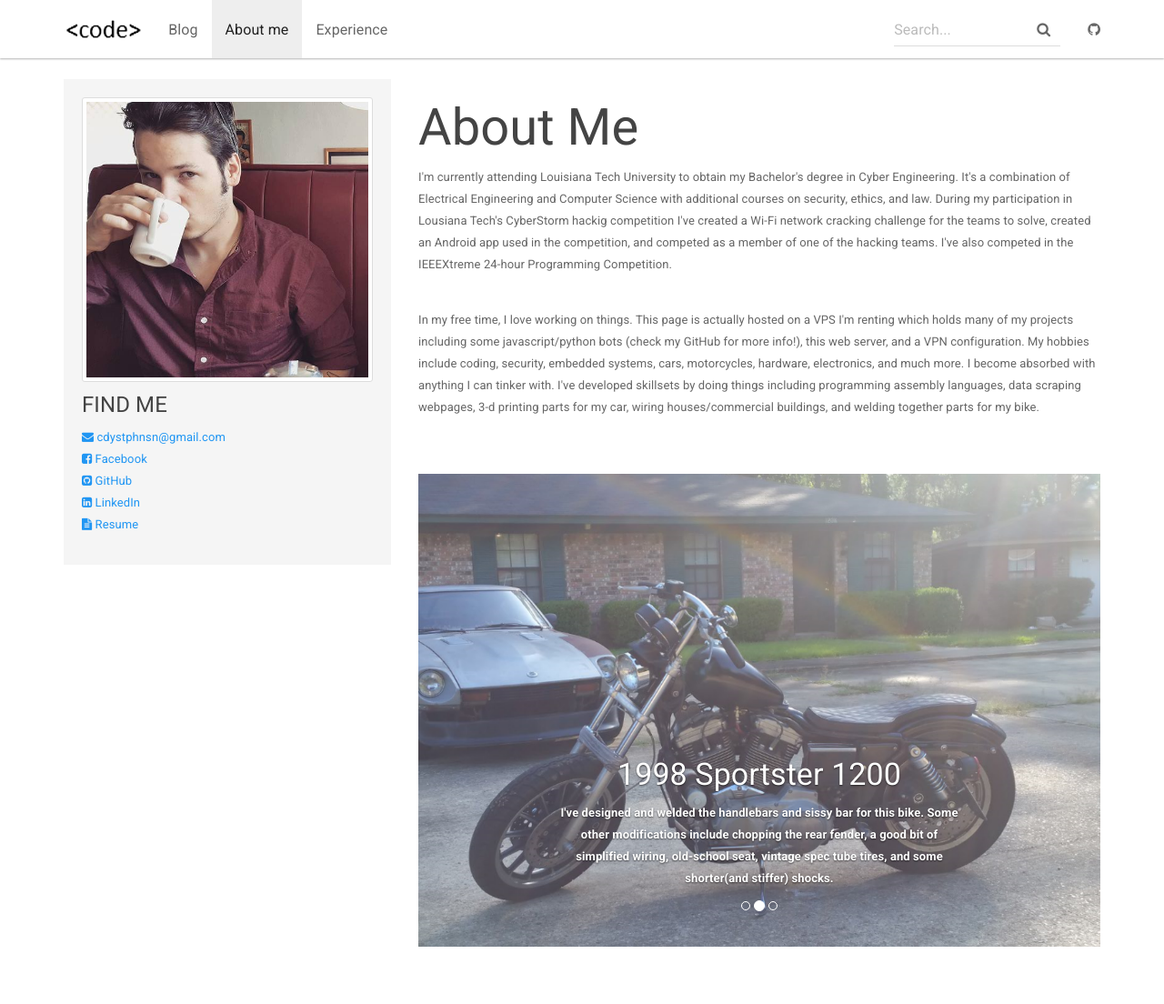
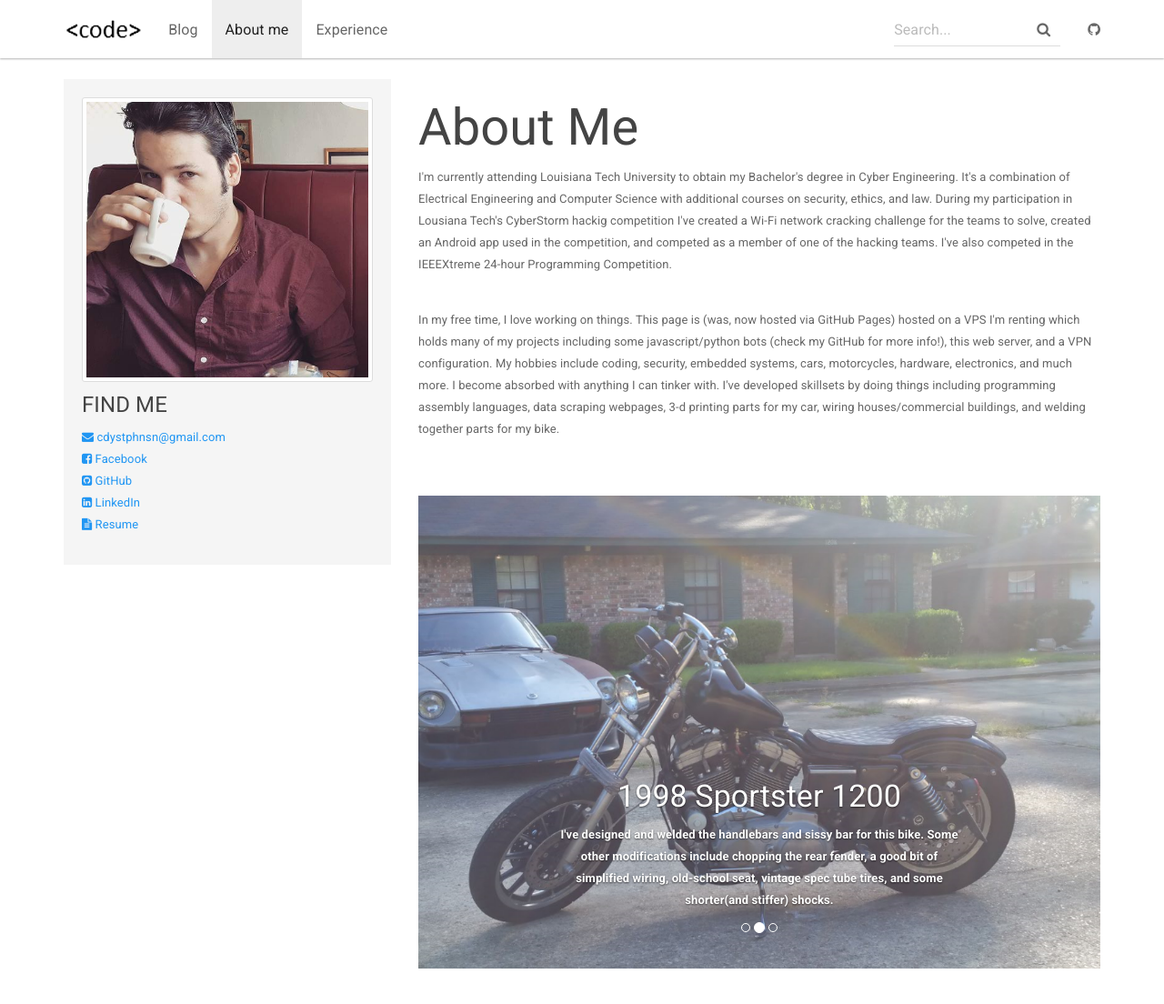
Before and after one commit to zenxr/zenxr.github.io, a Jekyll site: the page built from about_me.html, in a window 1280 px wide and 1128 px high. Shown: the top 1104 px of the window at 91% size. Built offline with Jekyll 4.4.1, drawn with Linux system fonts in a browser that asks for light colours; nearby versions of some CDN libraries.

```diff
--- a/about_me.html
+++ b/about_me.html
@@ -22,7 +22,7 @@
         	<h1>About Me</h1>
         	<p>I'm currently attending Louisiana Tech University to obtain my Bachelor's degree in Cyber Engineering. It's a combination of Electrical Engineering and Computer Science with additional courses on security, ethics, and law. During my participation in Lousiana Tech's CyberStorm hackig competition I've created a Wi-Fi network cracking challenge for the teams to solve, created an Android app used in the competition, and competed as a member of one of the hacking teams. I've also competed in the IEEEXtreme 24-hour Programming Competition.</p>
         	<br>
-        	<p>In my free time, I love working on things. This page is actually hosted on a VPS I'm renting which holds many of my projects including some javascript/python bots (check my GitHub for more info!), this web server, and a VPN configuration. My hobbies include coding, security, embedded systems, cars, motorcycles, hardware, electronics, and much more. I become absorbed with anything I can tinker with. I've developed skillsets by doing things including programming assembly languages, data scraping webpages, 3-d printing parts for my car, wiring houses/commercial buildings, and welding together parts for my bike.</p>
+        	<p>In my free time, I love working on things. This page is (was, now hosted via GitHub Pages) hosted on a VPS I'm renting which holds many of my projects including some javascript/python bots (check my GitHub for more info!), this web server, and a VPN configuration. My hobbies include coding, security, embedded systems, cars, motorcycles, hardware, electronics, and much more. I become absorbed with anything I can tinker with. I've developed skillsets by doing things including programming assembly languages, data scraping webpages, 3-d printing parts for my car, wiring houses/commercial buildings, and welding together parts for my bike.</p>
         	<br>
         	<br>
 
```
